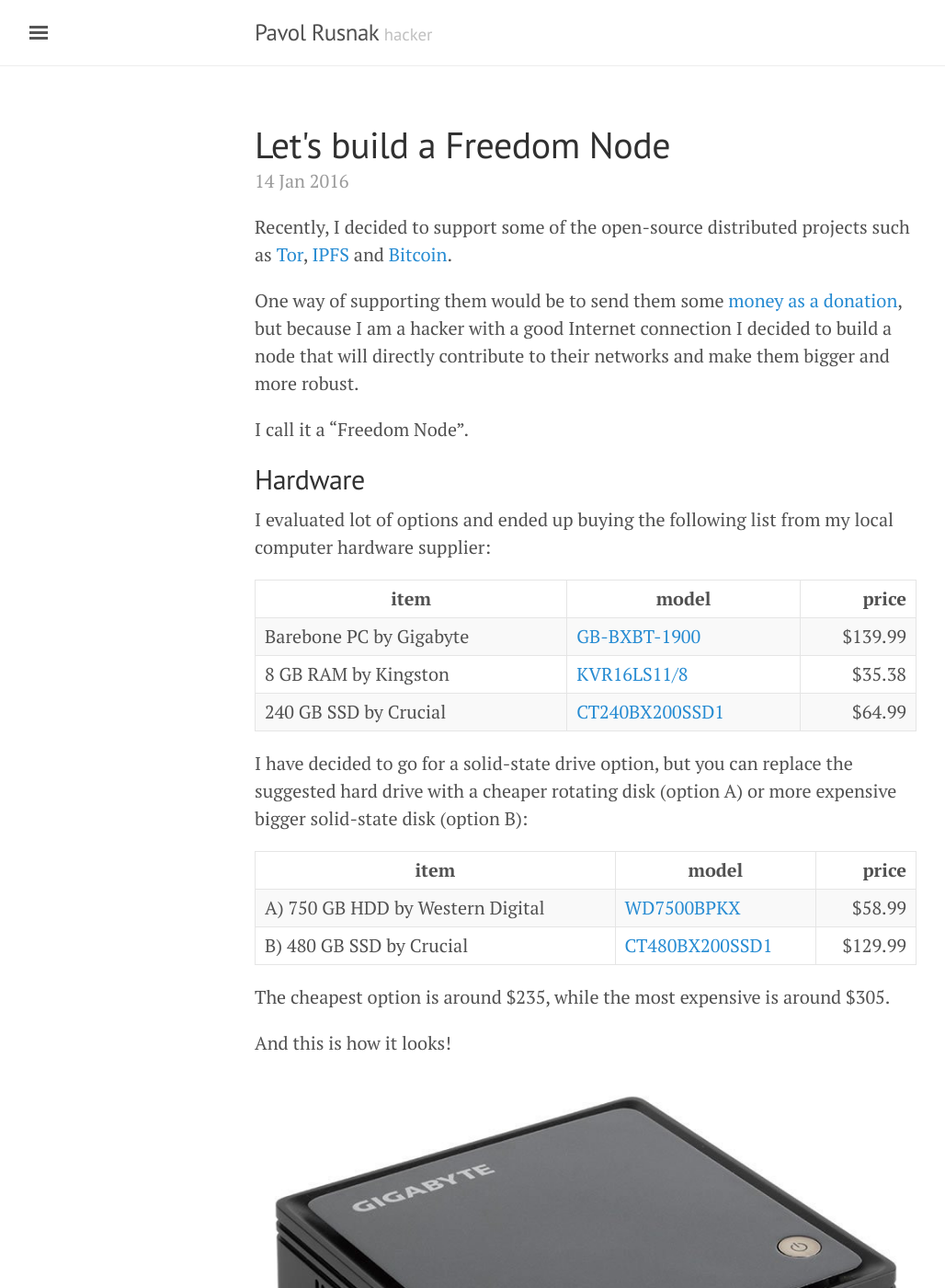
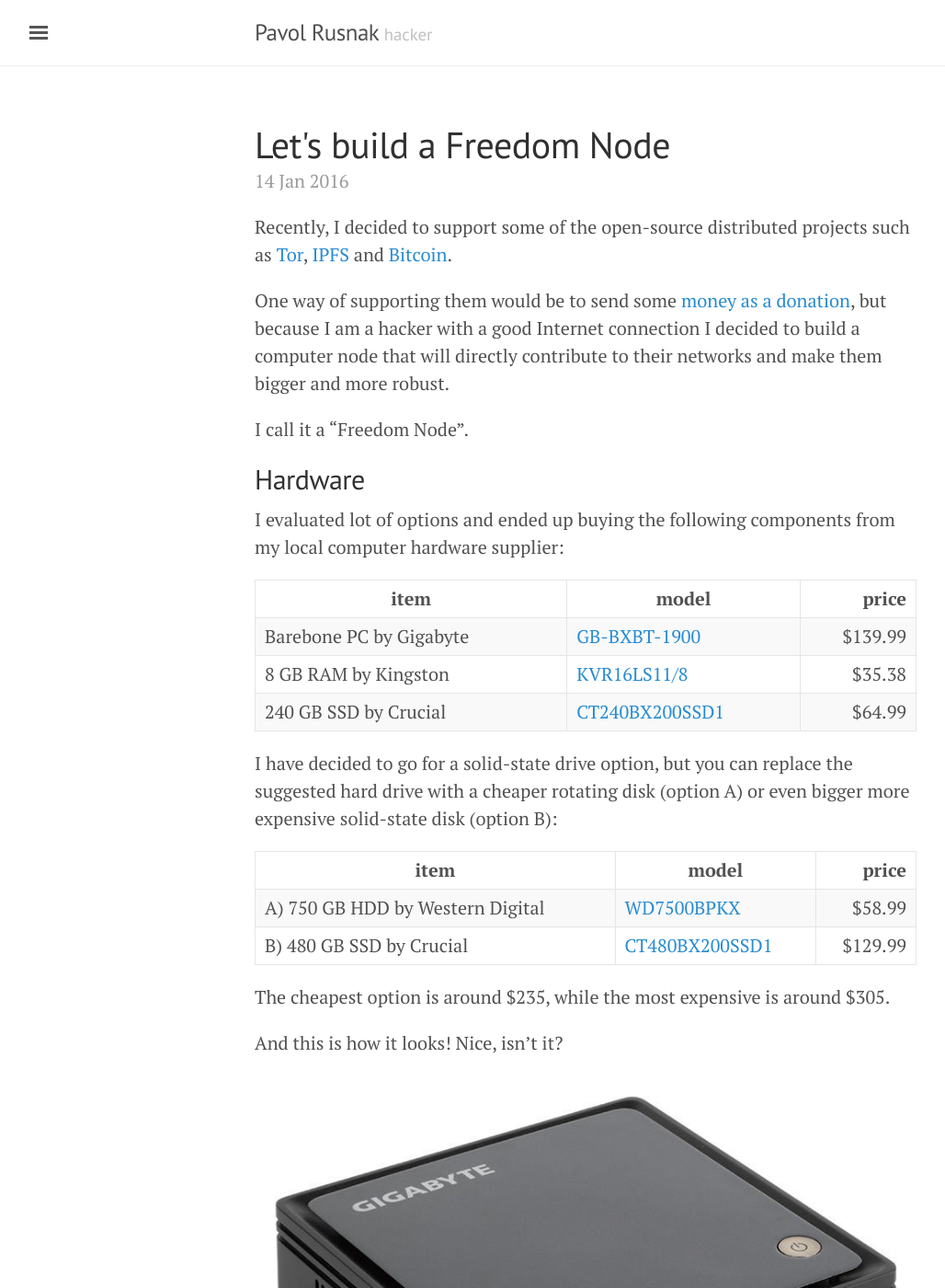
Before and after one commit to prusnak/rusnak.io, a Jekyll site: the page built from _posts/2016-01-14-lets-build-a-freedom-node.md, in a window 1280 px wide and 1400 px high. Shown: the whole window at 92% size, without its empty margins (3-1031 px from the left). Built offline with Jekyll 4.4.1, drawn with Linux system fonts in a browser that asks for light colours; some of the changed text lies outside the part shown.

Commit message:
some wording

```diff
--- a/_posts/2016-01-14-lets-build-a-freedom-node.md
+++ b/_posts/2016-01-14-lets-build-a-freedom-node.md
@@ -5,14 +5,14 @@
 
 Recently, I decided to support some of the open-source distributed projects such as [Tor](https://www.torproject.org/), [IPFS](https://ipfs.io/) and [Bitcoin](https://bitcoin.org/).
 
-One way of supporting them would be to send them some [money as a donation](https://www.torproject.org/donate),
-but because I am a hacker with a good Internet connection I decided to build a node that will directly contribute to their networks and make them bigger and more robust.
+One way of supporting them would be to send some [money as a donation](https://www.torproject.org/donate),
+but because I am a hacker with a good Internet connection I decided to build a computer node that will directly contribute to their networks and make them bigger and more robust.
 
 I call it a "Freedom Node".
 
 ## Hardware
 
-I evaluated lot of options and ended up buying the following list from my local computer hardware supplier:
+I evaluated lot of options and ended up buying the following components from my local computer hardware supplier:
 
 | item | model | price |
 |------|------|------:|
@@ -21,7 +21,7 @@
 | 240 GB SSD by Crucial | [CT240BX200SSD1](http://amzn.to/1TQMXeG) | $64.99 |
 
 I have decided to go for a solid-state drive option, but you can replace the suggested hard drive
-with a cheaper rotating disk (option A) or more expensive bigger solid-state disk (option B):
+with a cheaper rotating disk (option A) or even bigger more expensive solid-state disk (option B):
 
 | item | model | price |
 |------|------|------:|
@@ -30,17 +30,17 @@
 
 The cheapest option is around $235, while the most expensive is around $305.
 
-And this is how it looks!
+And this is how it looks! Nice, isn't it?
 
 ![bxbt](/assets/bxbt.jpg)
 
-It's really small and quiet and it fits anywhere in your appartment or office, so you will completely forget about it.
+It is really small and quiet and it fits anywhere in your appartment or office, so you will completely forget about it.
 
 ## Software
 
 Now for the software part. I am going to use CentOS, because I am used to RPM distributions, but the process should be similar if you use Debian or Ubuntu.
 
-* Let's download CentOS from [https://www.centos.org/download/](https://www.centos.org/download/) and copy the ISO to USB flash drive.
+* Let's download CentOS from [https://www.centos.org/download/](https://www.centos.org/download/) and copy the ISO to a USB flash drive.
 
 * Follow the installation instructions and install the system.
 
```
Also changed, not shown: other parts of _posts/2016-01-14-lets-build-a-freedom-node.md (+3 -3 lines).
